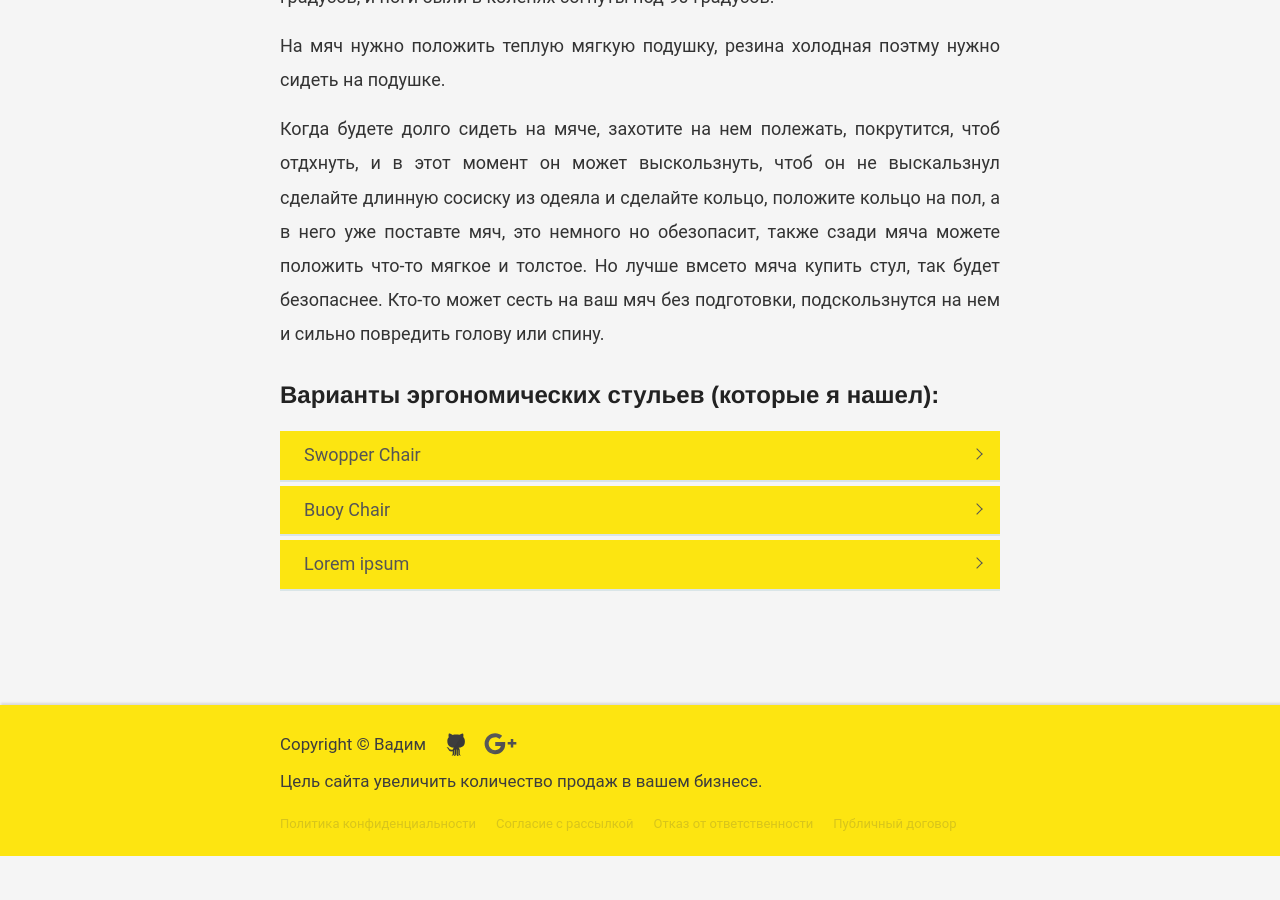
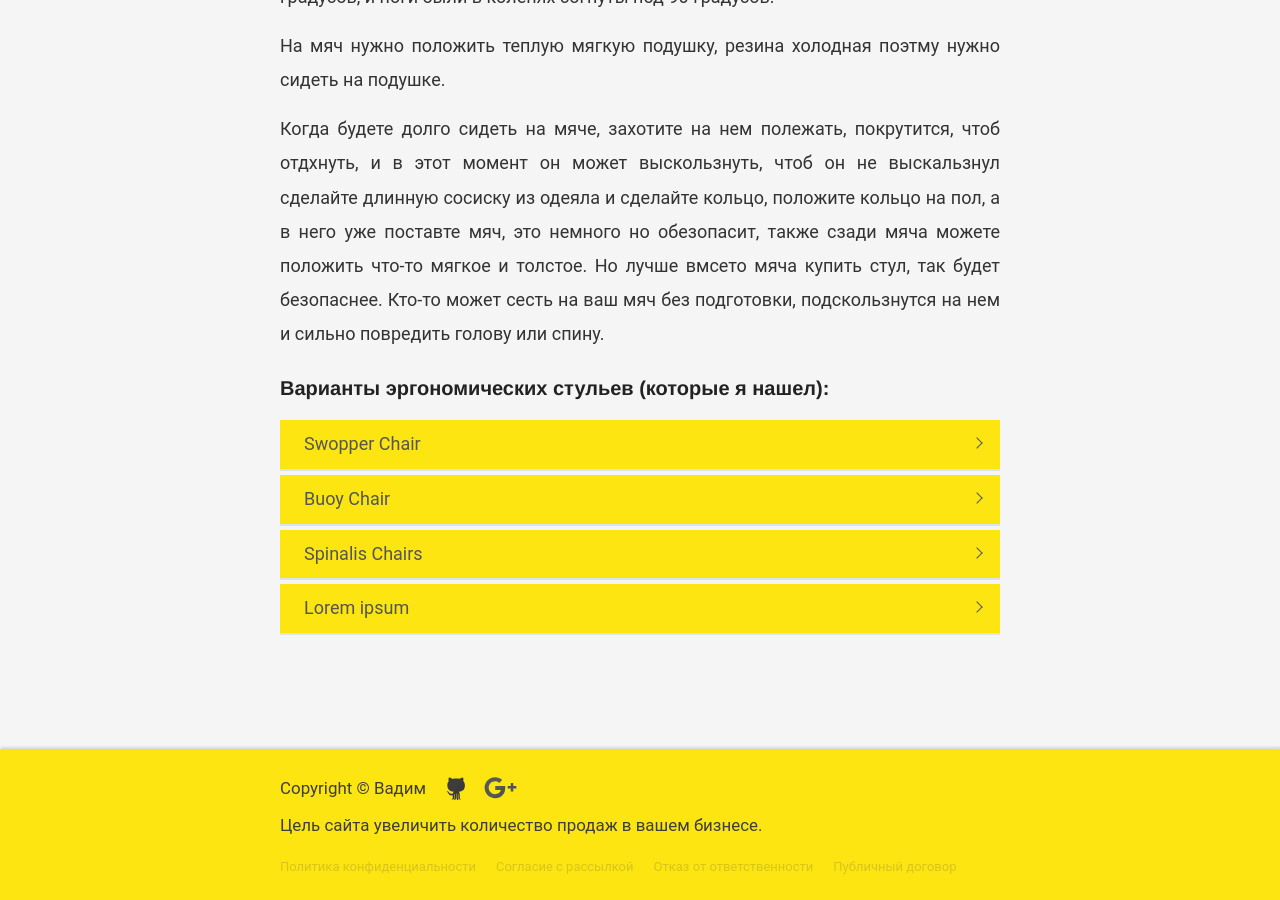
Before and after one commit to VadymVolos/vadymvolos.github.io, a Jekyll site: the page built from _posts/management/2017-01-13-health-management-ergonomycheskye-stulya.md, in a window 1280 px wide and 900 px high, scrolled down 1714 px. Built offline with Jekyll 4.4.1, drawn with Linux system fonts in a browser that asks for light colours; nearby versions of some CDN libraries; comment, search, counter and statistics services are not loaded; before the commit the page ends 2570 px from its top, so only the background shows below that.

Commit message:
Update 2017-01-13-health-management-ergonomycheskye-stulya.md

```diff
--- a/_posts/management/2017-01-13-health-management-ergonomycheskye-stulya.md
+++ b/_posts/management/2017-01-13-health-management-ergonomycheskye-stulya.md
@@ -36,31 +36,44 @@
 Когда будете долго сидеть на мяче, захотите на нем полежать, покрутится, чтоб отдхнуть, и в этот момент он может выскользнуть, чтоб он не выскальзнул сделайте длинную сосиску из одеяла и сделайте кольцо, положите кольцо на пол, а в него уже поставте мяч, это немного но обезопасит, также сзади мяча можете положить что-то мягкое и толстое. Но лучше вмсето мяча купить стул, так будет безопаснее. Кто-то может сесть на ваш мяч без подготовки, подскользнутся на нем и сильно повредить голову или спину.
 
 
-<h2>Варианты эргономических стульев (которые я нашел):</h2>
+<h3>Варианты эргономических стульев (которые я нашел):</h3>
 
 <ul class="accordion">
-	<li class="accordion-li">
-		<a class="accordion-a">Swopper Chair</a>
-		<div class="accordion-content">
-        <div class="yt-video-container-1">
+    <li class="accordion-li">
+	  <a class="accordion-a">Swopper Chair</a>
+	  <div class="accordion-content">
+               <div class="yt-video-container-1">
 		    <iframe src="https://www.youtube.com/embed/D0oovXobVX4?rel=0" frameborder="0" allowfullscreen></iframe>
-		</div>
-        <div class="yt-video-container-1">
-		    <iframe src="https://www.youtube.com/embed/K2BX_BNAaBk?rel=0" frameborder="0" allowfullscreen></iframe>
-		</div>
+	       </div>
+               <div class="yt-video-container-1">
+	            <iframe src="https://www.youtube.com/embed/K2BX_BNAaBk?rel=0" frameborder="0" allowfullscreen></iframe>
+	       </div>
+          </div>
+    </li>
+    <li class="accordion-li">
+	  <a class="accordion-a">Buoy Chair</a>
+	  <div class="accordion-content">
+                <div class="yt-video-container-1">
+                   <iframe src="https://www.youtube.com/embed/3yVlV8jXTlE?rel=0" frameborder="0" allowfullscreen></iframe>
+                </div>
+          </div>
+    </li>
+    <li class="accordion-li">
+	 <a class="accordion-a">Spinalis Chairs</a>
+	 <div class="accordion-content">
+		<div class="yt-video-container-1">
+                   <iframe src="https://www.youtube.com/embed/6s8m0rPtB5I?rel=0" frameborder="0" allowfullscreen></iframe>
+                </div>
+                <div class="yt-video-container-1">
+                   <iframe src="https://www.youtube.com/embed/3zOpnD_7Z1U?rel=0" frameborder="0" allowfullscreen></iframe>
+                </div>
+                <div class="yt-video-container-1">
+                   <iframe src="https://www.youtube.com/embed/OKzTr2F9K10?rel=0" frameborder="0" allowfullscreen></iframe>
+                </div>
 
         </div>
     </li>
-	<li class="accordion-li">
-		<a class="accordion-a">Buoy Chair</a>
-		<div class="accordion-content">
-        <div class="yt-video-container-1">
-		    <iframe src="https://www.youtube.com/embed/3yVlV8jXTlE?rel=0" frameborder="0" allowfullscreen></iframe>
-		</div>
-
-        </div>
-    </li>
-    	<li class="accordion-li">
+    <li class="accordion-li">
 		<a class="accordion-a">Lorem ipsum</a>
 		<div class="accordion-content">
 
```
